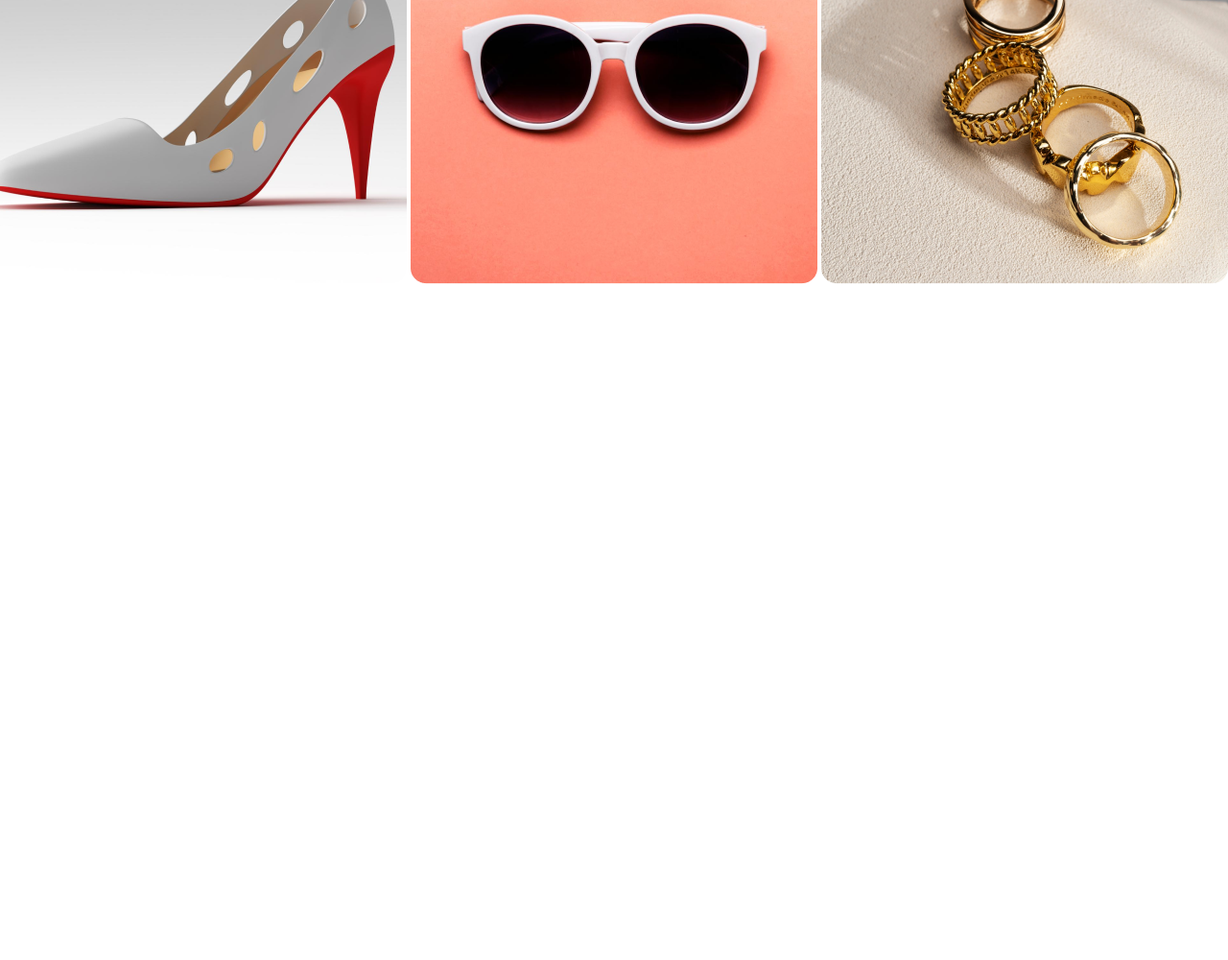
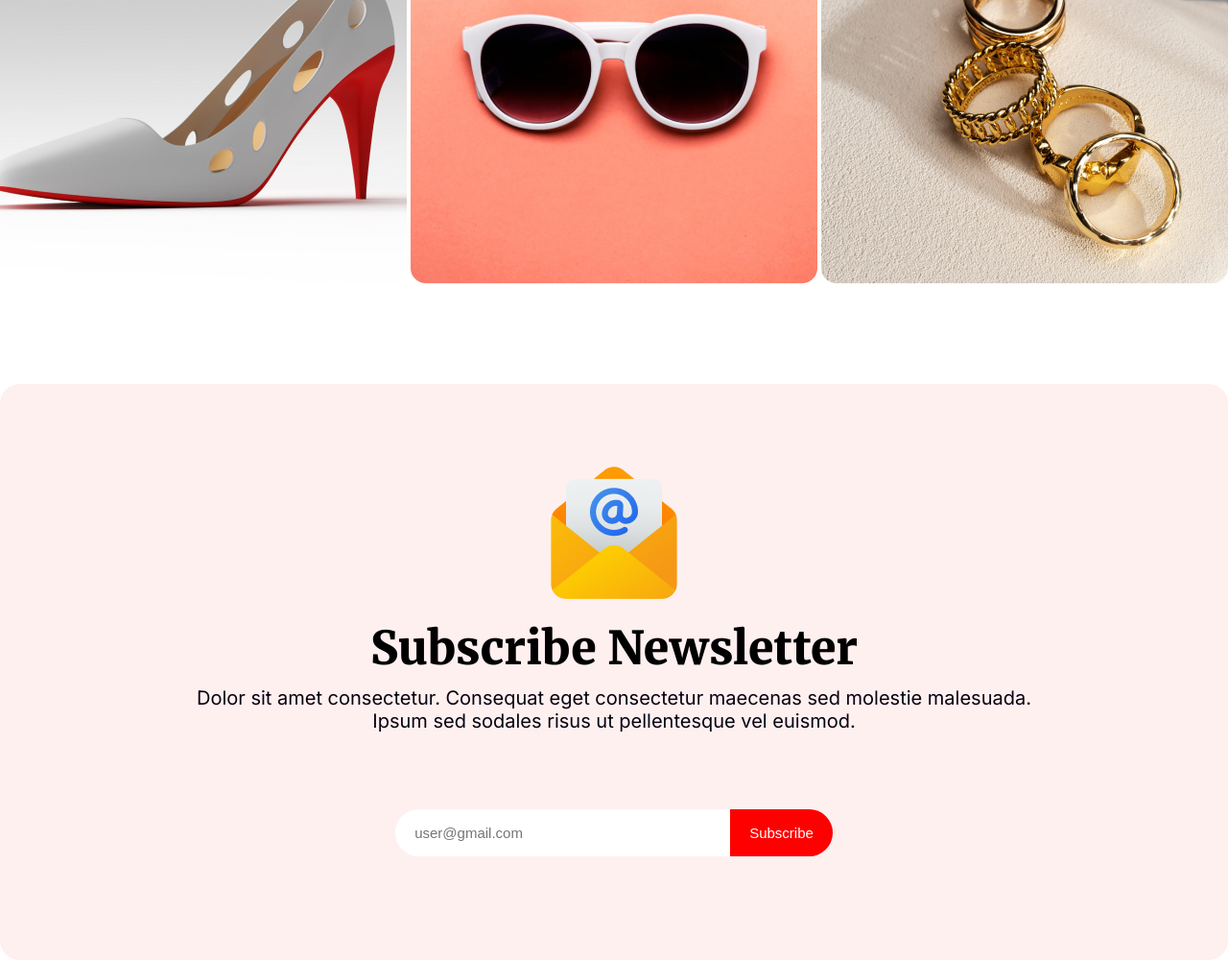
Before and after one commit to WaliurRafiq-SAMI/happy-new-year, a plain HTML site: page B9A1-New-Year-New-Mission/index.html in a window 1280 px wide. Shown: the part 5144-6144 px from the top of the page at 96% size. Before the commit the page ends 5444 px from the top, so only its background shows below. Drawn offline with Linux system fonts and the light colour scheme.

Commit message:
----SubscribE---- section Complete

```diff
--- a/B9A1-New-Year-New-Mission/index.html
+++ b/B9A1-New-Year-New-Mission/index.html
@@ -133,6 +133,23 @@
         </div>
       </section>
       <!-- gift section End -->
+      <!-- subscribe section starts -->
+      <section class="subcribe-section">
+        <div class="subcribe-contant">
+          <img src="./Images/Group 61.png" alt="" />
+          <h1 class="Mfont sub-tittle">Subscribe Newsletter</h1>
+          <p class="inter-font sub-dis">
+            Dolor sit amet consectetur. Consequat eget consectetur maecenas sed
+            molestie malesuada. <br />
+            Ipsum sed sodales risus ut pellentesque vel euismod.
+          </p>
+        </div>
+        <div class="subcribe-mail">
+          <input type="email" placeholder="user@gmail.com" />
+          <button class="sub-btn">Subscribe</button>
+        </div>
+      </section>
+      <!-- subscribe section END -->
     </main>
     <footer></footer>
   </body>
--- a/B9A1-New-Year-New-Mission/styles/style.css
+++ b/B9A1-New-Year-New-Mission/styles/style.css
@@ -172,7 +172,6 @@ main {
   margin: 30px 0;
   font-size: 20px;
   color: #070211;
-
 }
 .discound_image {
   min-height: 650px;
@@ -181,24 +180,63 @@ main {
   background-repeat: no-repeat;
   background-position: left top, bottom, right top;
 }
-.discound_img{
+.discound_img {
   margin-top: 100px;
   margin-left: 500px;
 }
 /* gift_section */
-#gift_section{
+#gift_section {
   margin-top: 100px;
 }
-.best-gift{
+.best-gift {
   font-size: 24px;
 }
-.awasam{
+.awasam {
   margin: 5px 0;
   font-size: 48px;
   font-weight: 900;
 }
-.gift-dol{
+.gift-dol {
   color: #070211;
   font-size: 20px;
   margin-bottom: 18px;
 }
+.subcribe-section {
+  margin-top: 100px;
+  min-height: 600px;
+  text-align: center;
+  background-color: #ff00000f;
+  border-radius: 20px;
+}
+.subcribe-contant{
+    padding-top: 80px;
+}
+.sub-tittle{
+    font-size: 48px;
+    margin: 10px 0;
+}
+.sub-dis{
+    color: #070211;
+    font-size: 20px;
+}
+.subcribe-mail{
+    margin-top: 80px;
+}
+.subcribe-mail input{
+    border-radius: 100px 0 0 100px;
+    padding: 16px 20px;
+    font-size: 15px;
+    background-color: white;
+    border: none;
+    width: 350px;
+
+}
+.sub-btn{
+    border-radius:0 100px 100px 0;
+    margin-left: -5px;
+    padding: 16px 20px;
+    font-size: 15px;
+    color: #fff;
+    background-color: #ff0000;
+    border: none;
+}
```
Lines whose indentation alone changed are shown as unchanged.
